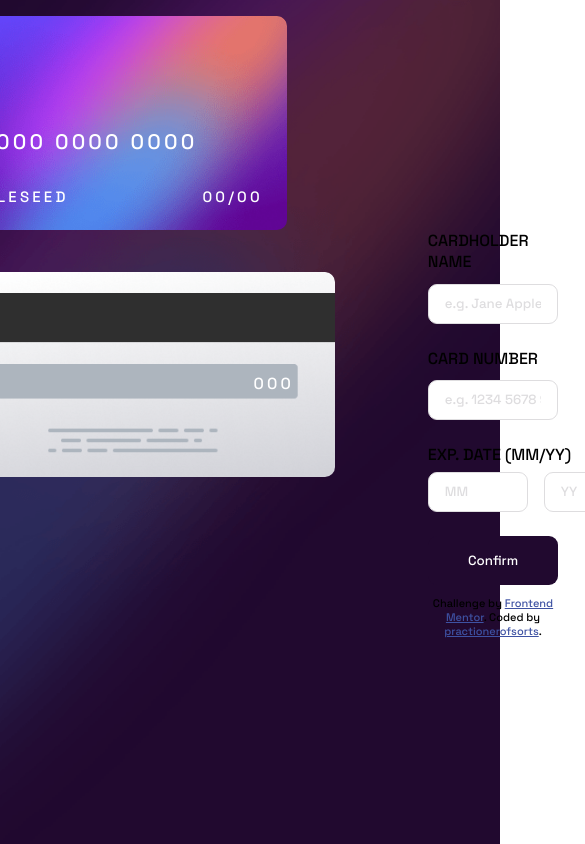
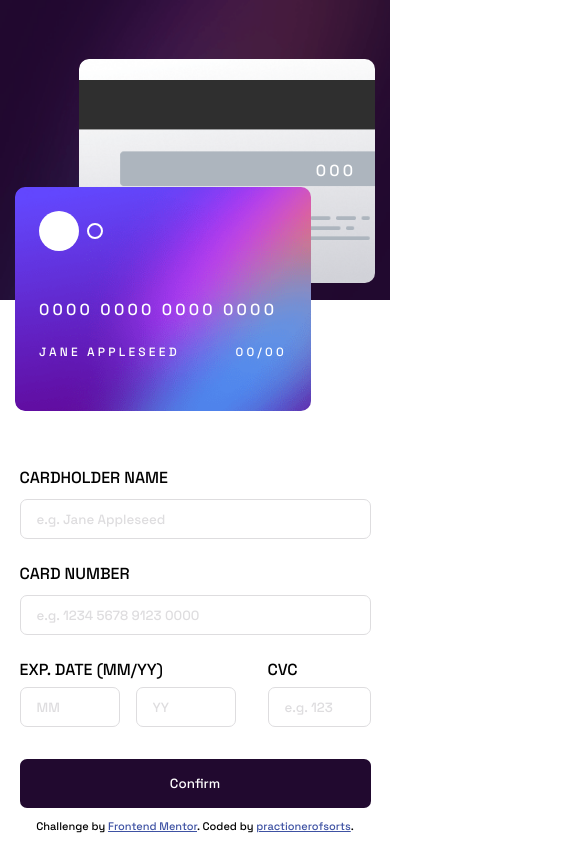
Before and after one commit to practitionerofsorts/interactive-card-details-form-main, a plain HTML site: page index.html in a window 390 px wide. Shown: the top 844 px of the page, 585 px wide, since content can reach past the window. Drawn offline with Linux system fonts and the light colour scheme.

Commit message:
final commit before push

```diff
--- a/index.html
+++ b/index.html
@@ -75,6 +75,11 @@
       <h1>Thank You!</h1>
       <p> We've added your card details</p>
       <button class="continue-button general-button">Continue</button>
+      <div class="attribution">
+        Challenge by <a href="https://www.frontendmentor.io?ref=challenge" target="_blank">Frontend Mentor</a>.
+        Coded by <a href="https://www.frontendmentor.io/profile/practitionerofsorts"
+          target="_blank">practionerofsorts</a>.
+      </div>
     </section>
   </section>
 
--- a/style.css
+++ b/style.css
@@ -13,8 +13,14 @@
 --back-top: 17em;
 --back-left: 6em;
 
+--mobile-front-left: -2em;
+--mobile-front-top: 11em;
+--mobile-back-top: 3em;
+--mobile-back-left: 2em;
+
 --gap: 6em;
 --max-width: 1000px;
+--border-radius: 7px;
 }
 
 *,
@@ -52,7 +58,6 @@ input:focus{
     width: 500px;
     min-height: 100vh;
     position: relative;
-    /* margin-top: 50%; *//*use when the screen hits 1440 px */
 }
 .card-front{
     position: absolute;
@@ -126,7 +131,7 @@ input:focus{
     margin-bottom: .7em;
 }
 .cardholder-payment input{
-    border-radius: 9px;
+    border-radius: var(--border-radius);
     border: 1px solid var(--Light-grayish-violet);
     padding: 1.2em;
     height: 3em;
@@ -137,7 +142,7 @@ input:focus{
 }
 .flex-components{
     margin-top: 1.5em;
-    margin-bottom: 1.5em;
+    margin-bottom: 2em;
     display: flex;
     width: 100%;
     gap: 2em;
@@ -156,12 +161,12 @@ input:focus{
 .expiry-date input{
     width: 100px;
 }
-.cardholder-payment-cvc input{
+.cardholder-payment-cvc, .cardholder-payment-cvc input{
     width: 100%;
 }
 .general-button{
     padding: 1.2em;
-    border-radius: 9px;
+    border-radius: var(--border-radius);
     width: 100%;
     border-style: none;
     background-color: var(--Very-dark-violet);
@@ -203,5 +208,81 @@ input:focus{
 input.active{
     outline: 2px solid var(--Red__input-errors);
 }
+
+@media (min-width:1300px){
+    .card-front{
+        top: 15em;
+    }
+    .card-back{
+        top: 30em;
+    }
+}
+@media (max-width: 1000px){
+    .whole-container{
+        gap: 2em;
+    }
+    .card-front{
+        top: 8em;
+    }
+    .card-back{
+        top: 23em;
+    }
+}
+@media (max-width: 920px){
+    body{
+        background-image: url("images/bg-main-mobile.png");
+        background-repeat: no-repeat;
+        background-size: 100% 300px;
+    }
+    .whole-container{
+        flex-direction: column;
+        width: 100%;
+        margin: 0 auto;
+        gap: 0;
+    }
+    .card-images-container{
+        width: 100%;
+        min-height: 400px;
+        position: relative;
+    }
+    .card-front{
+        top: var(--mobile-front-top);
+        left: var(--mobile-front-left);
+        z-index: 99;
+        position: relative;
+        z-index: 99;
+    }
+    .card-back{
+        top: var(--mobile-back-top);
+        left: var(--mobile-back-left);
+    }
+    .cardholder-payment,.completed-popup{
+        width: 90%;
+        max-width: 700px;
+    }
+}
+@media (max-width: 550px){
+    .card-images-flex-container{
+        width: 80%;
+        padding: 0em .5em;
+        margin-bottom: 2em;
+    }
+    .card-front,.card-back{
+        width: 100%;
+        height: 14em;
+    }
+    .card-front-contents,.card-back-contents{
+        min-width: 7px;
+        min-height: 5px;
+    }
+    .card-numbers-16{
+        font-size: 16px;
+        margin-bottom: 1.5em;
+        color: var(--White);
+    }
+    .card-user-name{
+        font-size: 12px;
+    }
+}
 .attribution { font-size: 11px; text-align: center; margin-top: 1em; }
 .attribution a { color: hsl(228, 45%, 44%); }
```
Also changed, not shown: 2 other files.
